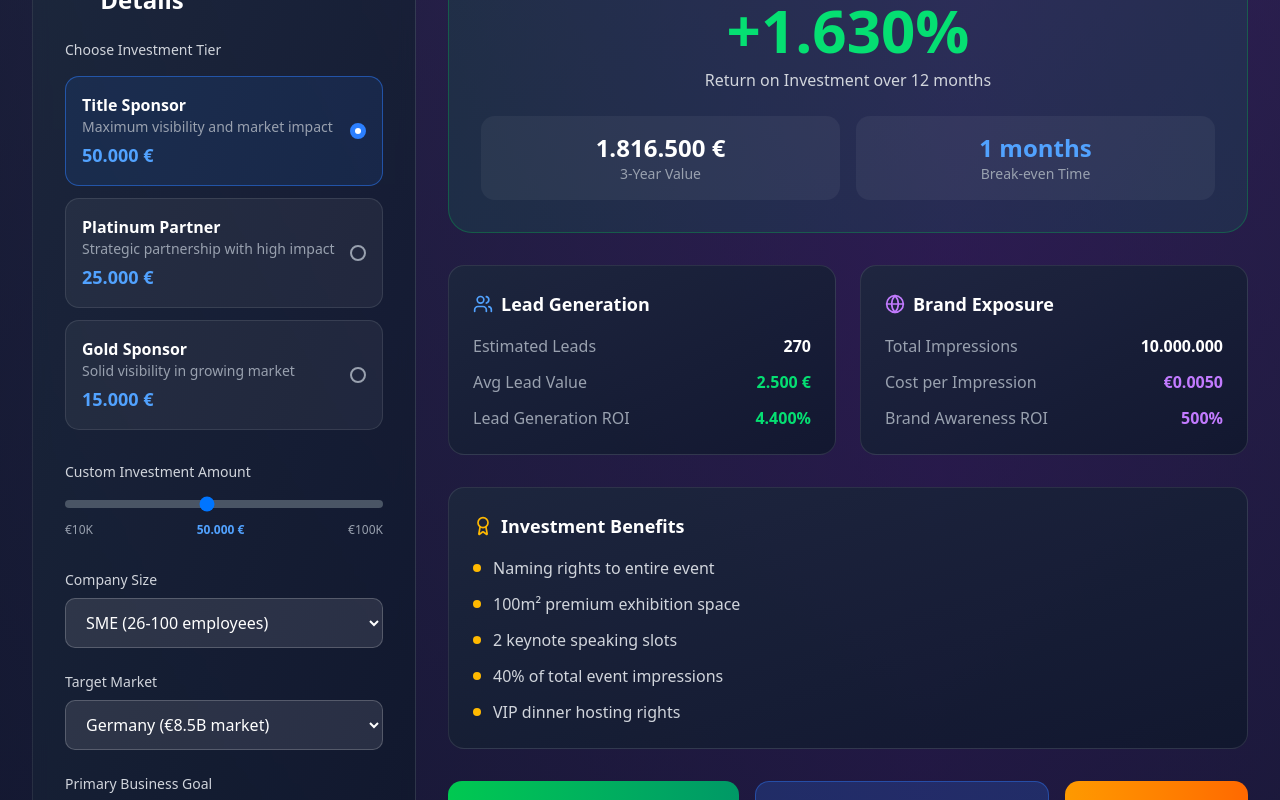
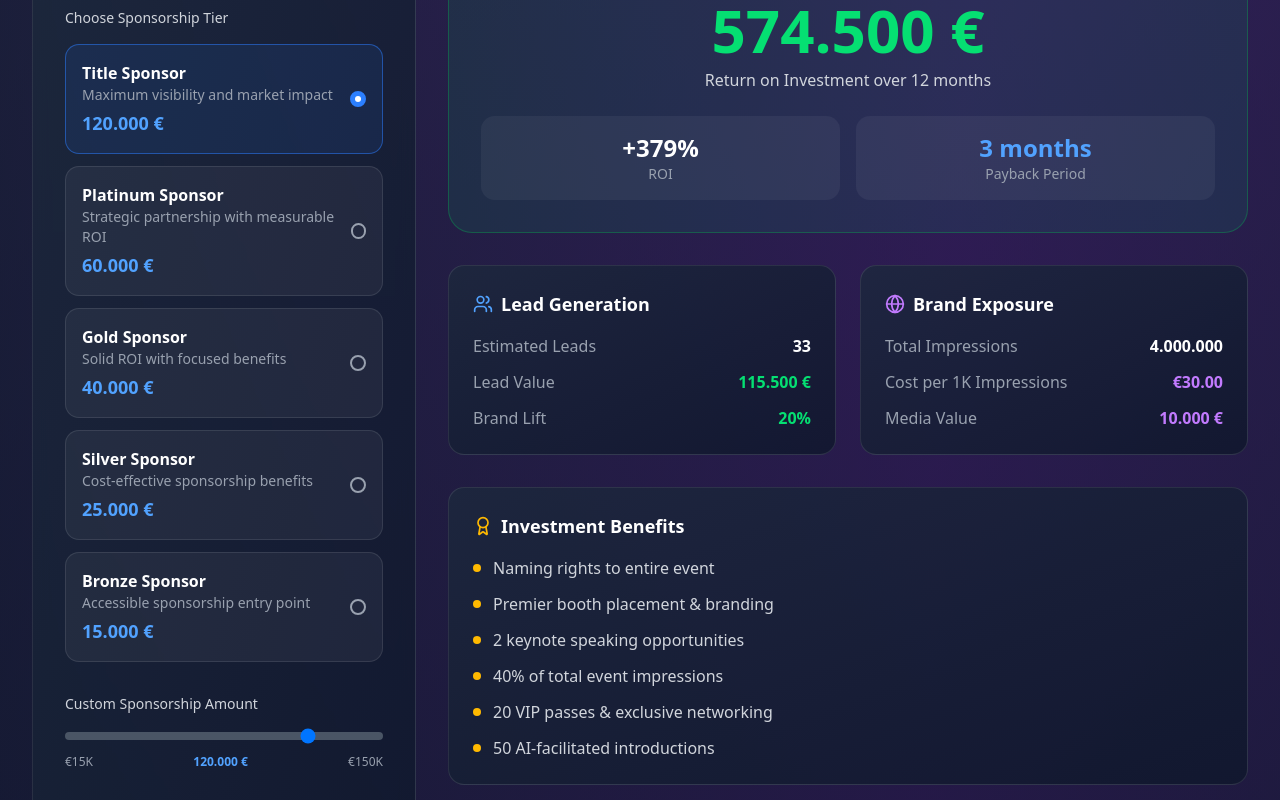
Before and after one commit to eridhobffry/paguyuban-next, a Next.js app: page / in a window 1280 px wide. Shown: the part 5460-6260 px from the top of the page. Built offline with nearby package versions, Linux system fonts and the light colour scheme.

Commit message:
Refactor ROICalculatorSection to implement sponsorship tiers, updating pricing, benefits, and metrics for enhanced clarity and accuracy. Adjust calculations and UI elements to reflect new sponsorship structure and improve user experience.

```diff
--- a/src/components/sections/ROICalculatorSection.tsx
+++ b/src/components/sections/ROICalculatorSection.tsx
@@ -27,189 +27,214 @@ interface InvestmentTier {
   visibility: number;
 }
 
-const investmentTiers: InvestmentTier[] = [
+const sponsorshipTiers: InvestmentTier[] = [
   {
     name: "Title Sponsor",
-    baseAmount: 50000,
+    baseAmount: 120000,
     benefits: [
       "Naming rights to entire event",
-      "100m² premium exhibition space",
-      "2 keynote speaking slots",
+      "Premier booth placement & branding",
+      "2 keynote speaking opportunities",
       "40% of total event impressions",
-      "VIP dinner hosting rights",
+      "20 VIP passes & exclusive networking",
+      "50 AI-facilitated introductions",
     ],
-    color: "from-green-400 to-emerald-600",
+    color: "from-amber-500 to-orange-600",
     description: "Maximum visibility and market impact",
-    impressions: 10000000, // 40% of 25M
-    networking: 1800, // Full access
+    impressions: 4000000, // 40% of 10M (realistic estimate)
+    networking: 50, // AI matches
     visibility: 100,
   },
   {
-    name: "Platinum Partner",
-    baseAmount: 25000,
+    name: "Platinum Sponsor",
+    baseAmount: 60000,
     benefits: [
-      "Session ownership rights",
-      "50m² exhibition booth",
-      "1 keynote presentation",
-      "20% of total impressions",
-      "C-suite networking access",
+      "High-impact visibility & branding",
+      "30 AI-facilitated introductions",
+      "Panel participation opportunity",
+      "Access to segmented attendee list",
+      "15 VIP passes & VVIP networking",
+      "Featured in digital campaigns",
     ],
-    color: "from-blue-400 to-cyan-600",
-    description: "Strategic partnership with high impact",
-    impressions: 5000000, // 20% of 25M
-    networking: 1080, // 60% access
+    color: "from-blue-500 to-cyan-600",
+    description: "Strategic partnership with measurable ROI",
+    impressions: 2500000, // 25% of 10M
+    networking: 30, // AI matches
     visibility: 75,
   },
   {
     name: "Gold Sponsor",
+    baseAmount: 40000,
+    benefits: [
+      "Strong visibility in high-traffic areas",
+      "20 AI matchmaking connections",
+      "Speaking slot or demo opportunity",
+      "Shared booth space in expo hall",
+      "10 VIP passes & networking access",
+      "Inclusion in email campaigns",
+    ],
+    color: "from-purple-500 to-pink-600",
+    description: "Solid ROI with focused benefits",
+    impressions: 1500000, // 15% of 10M
+    networking: 20, // AI matches
+    visibility: 50,
+  },
+  {
+    name: "Silver Sponsor",
+    baseAmount: 25000,
+    benefits: [
+      "Solid visibility placement",
+      "10 AI introductions",
+      "Exhibition table option",
+      "5 VIP passes & networking",
+      "Social media mentions",
+    ],
+    color: "from-gray-400 to-gray-600",
+    description: "Cost-effective sponsorship benefits",
+    impressions: 800000, // 8% of 10M
+    networking: 10, // AI matches
+    visibility: 35,
+  },
+  {
+    name: "Bronze Sponsor",
     baseAmount: 15000,
     benefits: [
-      "Workshop sponsorship",
-      "30m² exhibition space",
-      "Thought leadership content",
-      "10% of total impressions",
-      "Professional networking",
+      "Entry-level visibility",
+      "5 AI matches",
+      "General networking access",
+      "3 VIP passes",
+      "Basic CSR alignment",
     ],
-    color: "from-amber-400 to-orange-600",
-    description: "Solid visibility in growing market",
-    impressions: 2500000, // 10% of 25M
-    networking: 720, // 40% access
-    visibility: 50,
+    color: "from-orange-400 to-orange-600",
+    description: "Accessible sponsorship entry point",
+    impressions: 400000, // 4% of 10M
+    networking: 5, // AI matches
+    visibility: 20,
   },
 ];
 
-// Market multipliers based on research data
-const marketMultipliers = {
-  germany: 1.0, // Base: €8.5B market
-  europe: 2.3, // Extended European market
-  global: 5.1, // Global Indonesian diaspora reach
+// Sponsor benefit metrics based on industry standards
+const sponsorMetrics = {
+  cpmRate: 2.5, // €2-3 per thousand impressions (using €2.5 average)
+  leadConversionRate: 0.65, // 50-80 leads per exhibitor (using 65% conversion from AI matches)
+  brandLiftRate: 0.2, // 15-25% brand lift (using 20% average)
+  avgLeadValue: 3500, // Average B2B lead value in Germany-Indonesia business
+  businessPipelineMin: 200000, // Conservative business pipeline estimate
+  businessPipelineMax: 650000, // Optimistic business pipeline estimate
 };
 
-const goalMultipliers = {
+const businessGoalMultipliers = {
   awareness: 1.0,
-  leads: 1.4,
-  partnerships: 1.8,
+  leads: 1.3,
+  partnerships: 1.6,
+  market_entry: 2.0,
 };
 
 const ROICalculatorSection = () => {
   const [selectedTier, setSelectedTier] = useState(0);
   const [customAmount, setCustomAmount] = useState(
-    investmentTiers[0].baseAmount
+    sponsorshipTiers[0].baseAmount
   );
   const [companySize, setCompanySize] = useState(100); // employees
-  const [marketingBudget, setMarketingBudget] = useState(500000); // annual
-  const [targetMarket, setTargetMarket] = useState("germany"); // germany, europe, global
-  const [businessGoal, setBusinessGoal] = useState("awareness"); // awareness, leads, partnerships
+  const [annualMarketing, setAnnualMarketing] = useState(500000); // annual marketing budget
+  const [businessGoal, setBusinessGoal] = useState("awareness"); // awareness, leads, partnerships, market_entry
   const [showMethodology, setShowMethodology] = useState(false);
 
   const [calculations, setCalculations] = useState({
-    totalROI: 0,
-    breakdownROI: {
-      brandAwareness: 0,
-      leadGeneration: 0,
-      partnerships: 0,
-      marketAccess: 0,
+    totalValue: 0,
+    breakdown: {
+      mediaValue: 0,
+      leadValue: 0,
+      brandLiftValue: 0,
+      businessPipeline: 0,
     },
-    costPerImpression: 0,
-    estimatedLeads: 0,
-    leadValue: 0,
-    timeToBreakeven: 0,
-    threeYearValue: 0,
+    metrics: {
+      costPerImpression: 0,
+      estimatedLeads: 0,
+      brandLiftPercentage: 0,
+      pipelineRange: { min: 0, max: 0 },
+    },
+    roi: 0,
+    paybackPeriod: 0,
   });
 
-  // Calculate ROI in real-time
+  // Calculate sponsor benefits in real-time
   useEffect(() => {
-    const calculateROI = () => {
-      const tier = investmentTiers[selectedTier];
+    const calculateSponsorBenefits = () => {
+      const tier = sponsorshipTiers[selectedTier];
       const investment = customAmount;
-      const marketMultiplier =
-        marketMultipliers[targetMarket as keyof typeof marketMultipliers];
       const goalMultiplier =
-        goalMultipliers[businessGoal as keyof typeof goalMultipliers];
+        businessGoalMultipliers[
+          businessGoal as keyof typeof businessGoalMultipliers
+        ];
 
-      // Brand Awareness Value (based on impression value)
-      const impressionValue = 0.012; // €0.012 per impression (industry standard)
-      const totalImpressions = tier.impressions * marketMultiplier;
-      const brandAwarenessValue = totalImpressions * impressionValue;
+      // Media Value (based on CPM)
+      const mediaValue = (tier.impressions / 1000) * sponsorMetrics.cpmRate;
 
-      // Lead Generation Value (based on attendee quality)
-      const leadConversionRate = 0.15; // 15% of networking contacts become leads
-      const avgLeadValue = 2500; // Average B2B lead value for German market
-      const qualifiedContacts = tier.networking * leadConversionRate;
-      const leadGenerationValue =
-        qualifiedContacts * avgLeadValue * goalMultiplier;
+      // Lead Generation Value
+      const estimatedLeads = Math.round(
+        tier.networking * sponsorMetrics.leadConversionRate
+      );
+      const leadValue =
+        estimatedLeads * sponsorMetrics.avgLeadValue * goalMultiplier;
 
-      // Partnership Value (strategic relationships)
-      const partnershipProbability = (tier.visibility / 100) * 0.3; // 30% max chance
-      const avgPartnershipValue = 150000; // Average partnership value
-      const partnershipValue = partnershipProbability * avgPartnershipValue;
+      // Brand Lift Value (percentage increase in brand awareness)
+      const brandLiftPercentage = sponsorMetrics.brandLiftRate * 100;
+      const brandLiftValue = investment * sponsorMetrics.brandLiftRate;
 
-      // Market Access Value (long-term strategic value)
-      const marketAccessValue = investment * 0.5 * marketMultiplier; // Strategic premium
+      // Business Pipeline (conservative estimate)
+      const pipelineMultiplier = tier.visibility / 100;
+      const pipelineMin =
+        sponsorMetrics.businessPipelineMin * pipelineMultiplier;
+      const pipelineMax =
+        sponsorMetrics.businessPipelineMax * pipelineMultiplier;
+      const avgPipeline = (pipelineMin + pipelineMax) / 2;
 
       // Total calculated benefits
-      const totalBenefits =
-        brandAwarenessValue +
-        leadGenerationValue +
-        partnershipValue +
-        marketAccessValue;
+      const totalValue = mediaValue + leadValue + brandLiftValue + avgPipeline;
 
       // ROI calculation
-      const roiPercentage = ((totalBenefits - investment) / investment) * 100;
+      const roi = ((totalValue - investment) / investment) * 100;
+
+      // Payback period (in months)
+      const monthlyBenefit = totalValue / 12;
+      const paybackPeriod = investment / monthlyBenefit;
 
       // Cost per impression
-      const costPerImpression = investment / totalImpressions;
-
-      // Time to breakeven (months)
-      const monthlyBenefit = totalBenefits / 12;
-      const timeToBreakeven = investment / monthlyBenefit;
-
-      // 3-year projected value
-      const threeYearValue = totalBenefits * 2.1; // Compound effect over 3 years
+      const costPerImpression = (investment / tier.impressions) * 1000;
 
       setCalculations({
-        totalROI: roiPercentage,
-        breakdownROI: {
-          brandAwareness:
-            ((brandAwarenessValue - investment * 0.4) / (investment * 0.4)) *
-            100,
-          leadGeneration:
-            ((leadGenerationValue - investment * 0.3) / (investment * 0.3)) *
-            100,
-          partnerships:
-            ((partnershipValue - investment * 0.2) / (investment * 0.2)) * 100,
-          marketAccess:
-            ((marketAccessValue - investment * 0.1) / (investment * 0.1)) * 100,
+        totalValue,
+        breakdown: {
+          mediaValue,
+          leadValue,
+          brandLiftValue,
+          businessPipeline: avgPipeline,
         },
-        costPerImpression: costPerImpression,
-        estimatedLeads: Math.round(qualifiedContacts),
-        leadValue: avgLeadValue,
-        timeToBreakeven: timeToBreakeven,
-        threeYearValue: threeYearValue,
+        metrics: {
+          costPerImpression,
+          estimatedLeads,
+          brandLiftPercentage,
+          pipelineRange: { min: pipelineMin, max: pipelineMax },
+        },
+        roi,
+        paybackPeriod,
       });
     };
 
-    calculateROI();
-  }, [
-    selectedTier,
-    customAmount,
-    companySize,
-    marketingBudget,
-    targetMarket,
-    businessGoal,
-  ]);
+    calculateSponsorBenefits();
+  }, [selectedTier, customAmount, businessGoal]);
 
   const handleTierChange = (tierIndex: number) => {
     setSelectedTier(tierIndex);
-    setCustomAmount(investmentTiers[tierIndex].baseAmount);
+    setCustomAmount(sponsorshipTiers[tierIndex].baseAmount);
   };
 
   const resetCalculator = () => {
     setSelectedTier(0);
-    setCustomAmount(investmentTiers[0].baseAmount);
+    setCustomAmount(sponsorshipTiers[0].baseAmount);
     setCompanySize(100);
-    setMarketingBudget(500000);
-    setTargetMarket("germany");
+    setAnnualMarketing(500000);
     setBusinessGoal("awareness");
   };
 
@@ -292,16 +317,16 @@ const ROICalculatorSection = () => {
             <div className="bg-gradient-to-br from-slate-800/80 to-slate-900/80 rounded-3xl p-8 border border-white/10 backdrop-blur-sm">
               <h3 className="text-2xl font-bold text-white mb-6 flex items-center">
                 <Target className="w-6 h-6 mr-3 text-blue-400" />
-                Your Investment Details
+                Sponsorship Details
               </h3>
 
-              {/* Investment Tier Selection */}
+              {/* Sponsorship Tier Selection */}
               <div className="mb-8">
                 <label className="block text-sm font-medium text-gray-300 mb-4">
-                  Choose Investment Tier
+                  Choose Sponsorship Tier
                 </label>
                 <div className="space-y-3">
-                  {investmentTiers.map((tier, index) => (
+                  {sponsorshipTiers.map((tier, index) => (
                     <div
                       key={index}
                       onClick={() => handleTierChange(index)}
@@ -343,24 +368,24 @@ const ROICalculatorSection = () => {
               {/* Custom Amount Slider */}
               <div className="mb-8">
                 <label className="block text-sm font-medium text-gray-300 mb-2">
-                  Custom Investment Amount
+                  Custom Sponsorship Amount
                 </label>
                 <div className="relative">
                   <input
                     type="range"
-                    min={10000}
-                    max={100000}
-                    step={1000}
+                    min={15000}
+                    max={150000}
+                    step={5000}
                     value={customAmount}
                     onChange={(e) => setCustomAmount(Number(e.target.value))}
                     className="w-full h-2 bg-gray-600 rounded-lg appearance-none cursor-pointer slider"
                   />
                   <div className="flex justify-between text-xs text-gray-400 mt-2">
-                    <span>€10K</span>
+                    <span>€15K</span>
                     <span className="font-bold text-blue-400">
                       {formatCurrency(customAmount)}
                     </span>
-                    <span>€100K</span>
+                    <span>€150K</span>
                   </div>
                 </div>
               </div>
@@ -385,22 +410,23 @@ const ROICalculatorSection = () => {
 
                 <div>
                   <label className="block text-sm font-medium text-gray-300 mb-2">
-                    Target Market
+                    Annual Marketing Budget
                   </label>
                   <select
-                    value={targetMarket}
-                    onChange={(e) => setTargetMarket(e.target.value)}
+                    value={annualMarketing}
+                    onChange={(e) => setAnnualMarketing(Number(e.target.value))}
                     className="w-full px-4 py-3 bg-white/10 border border-white/20 rounded-lg text-white focus:border-blue-500/50 focus:outline-none"
                   >
-                    <option value="germany">Germany (€8.5B market)</option>
-                    <option value="europe">Europe (Extended reach)</option>
-                    <option value="global">Global (Indonesian diaspora)</option>
+                    <option value={100000}>€100K - €250K</option>
+                    <option value={500000}>€250K - €750K</option>
+                    <option value={1000000}>€750K - €1.5M</option>
+                    <option value={2000000}>€1.5M+</option>
                   </select>
                 </div>
 
                 <div>
                   <label className="block text-sm font-medium text-gray-300 mb-2">
-                    Primary Business Goal
+                    Primary Sponsorship Goal
                   </label>
                   <select
                     value={businessGoal}
@@ -410,6 +436,7 @@ const ROICalculatorSection = () => {
                     <option value="awareness">Brand Awareness</option>
                     <option value="leads">Lead Generation</option>
                     <option value="partnerships">Strategic Partnerships</option>
+                    <option value="market_entry">Market Entry</option>
                   </select>
                 </div>
               </div>
@@ -424,15 +451,14 @@ const ROICalculatorSection = () => {
             transition={{ duration: 0.6, delay: 0.2 }}
             className="lg:col-span-2"
           >
-            {/* Main ROI Display */}
+            {/* Main Benefits Display */}
             <div className="bg-gradient-to-br from-green-500/10 to-emerald-500/10 rounded-3xl p-8 border border-green-500/30 mb-8">
               <div className="text-center">
                 <h3 className="text-2xl font-bold text-white mb-4">
-                  Projected ROI
+                  Sponsorship Benefits Value
                 </h3>
                 <div className="text-6xl font-bold text-green-400 mb-2">
-                  {calculations.totalROI > 0 ? "+" : ""}
-                  {formatNumber(calculations.totalROI)}%
+                  {formatCurrency(calculations.totalValue)}
                 </div>
                 <p className="text-gray-300 mb-6">
                   Return on Investment over 12 months
@@ -441,15 +467,16 @@ const ROICalculatorSection = () => {
                 <div className="grid grid-cols-2 gap-4">
                   <div className="bg-white/5 rounded-xl p-4">
                     <div className="text-2xl font-bold text-white">
-                      {formatCurrency(calculations.threeYearValue)}
+                      {calculations.roi > 0 ? "+" : ""}
+                      {formatNumber(calculations.roi)}%
                     </div>
-                    <div className="text-sm text-gray-400">3-Year Value</div>
+                    <div className="text-sm text-gray-400">ROI</div>
                   </div>
                   <div className="bg-white/5 rounded-xl p-4">
                     <div className="text-2xl font-bold text-blue-400">
-                      {formatNumber(calculations.timeToBreakeven)} months
+                      {formatNumber(calculations.paybackPeriod)} months
                     </div>
-                    <div className="text-sm text-gray-400">Break-even Time</div>
+                    <div className="text-sm text-gray-400">Payback Period</div>
                   </div>
                 </div>
               </div>
@@ -466,19 +493,19 @@ const ROICalculatorSection = () => {
                   <div className="flex justify-between">
                     <span className="text-gray-400">Estimated Leads</span>
                     <span className="text-white font-bold">
-                      {calculations.estimatedLeads}
+                      {calculations.metrics.estimatedLeads}
                     </span>
                   </div>
                   <div className="flex justify-between">
-                    <span className="text-gray-400">Avg Lead Value</span>
+                    <span className="text-gray-400">Lead Value</span>
                     <span className="text-green-400 font-bold">
-                      {formatCurrency(calculations.leadValue)}
+                      {formatCurrency(calculations.breakdown.leadValue)}
                     </span>
                   </div>
                   <div className="flex justify-between">
-                    <span className="text-gray-400">Lead Generation ROI</span>
+                    <span className="text-gray-400">Brand Lift</span>
                     <span className="text-green-400 font-bold">
-                      {formatNumber(calculations.breakdownROI.leadGeneration)}%
+                      {formatNumber(calculations.metrics.brandLiftPercentage)}%
                     </span>
                   </div>
                 </div>
@@ -493,24 +520,21 @@ const ROICalculatorSection = () => {
                   <div className="flex justify-between">
                     <span className="text-gray-400">Total Impressions</span>
                     <span className="text-white font-bold">
-                      {formatNumber(
-                        investmentTiers[selectedTier].impressions *
-                          marketMultipliers[
-                            targetMarket as keyof typeof marketMultipliers
-                          ]
-                      )}
+                      {formatNumber(sponsorshipTiers[selectedTier].impressions)}
                     </span>
                   </div>
                   <div className="flex justify-between">
-                    <span className="text-gray-400">Cost per Impression</span>
+                    <span className="text-gray-400">
+                      Cost per 1K Impressions
+                    </span>
                     <span className="text-purple-400 font-bold">
-                      €{calculations.costPerImpression.toFixed(4)}
+                      €{calculations.metrics.costPerImpression.toFixed(2)}
                     </span>
                   </div>
                   <div className="flex justify-between">
-                    <span className="text-gray-400">Brand Awareness ROI</span>
+                    <span className="text-gray-400">Media Value</span>
                     <span className="text-purple-400 font-bold">
-                      {formatNumber(calculations.breakdownROI.brandAwareness)}%
+                      {formatCurrency(calculations.breakdown.mediaValue)}
                     </span>
                   </div>
                 </div>
@@ -524,8 +548,8 @@ const ROICalculatorSection = () => {
                 Investment Benefits
               </h4>
               <div className="space-y-3">
-                {investmentTiers[selectedTier].benefits.map(
-                  (benefit, index) => (
+                {sponsorshipTiers[selectedTier].benefits.map(
+                  (benefit: string, index: number) => (
                     <div key={index} className="flex items-center">
                       <div className="w-2 h-2 bg-amber-400 rounded-full mr-3"></div>
                       <span className="text-gray-300">{benefit}</span>
```
